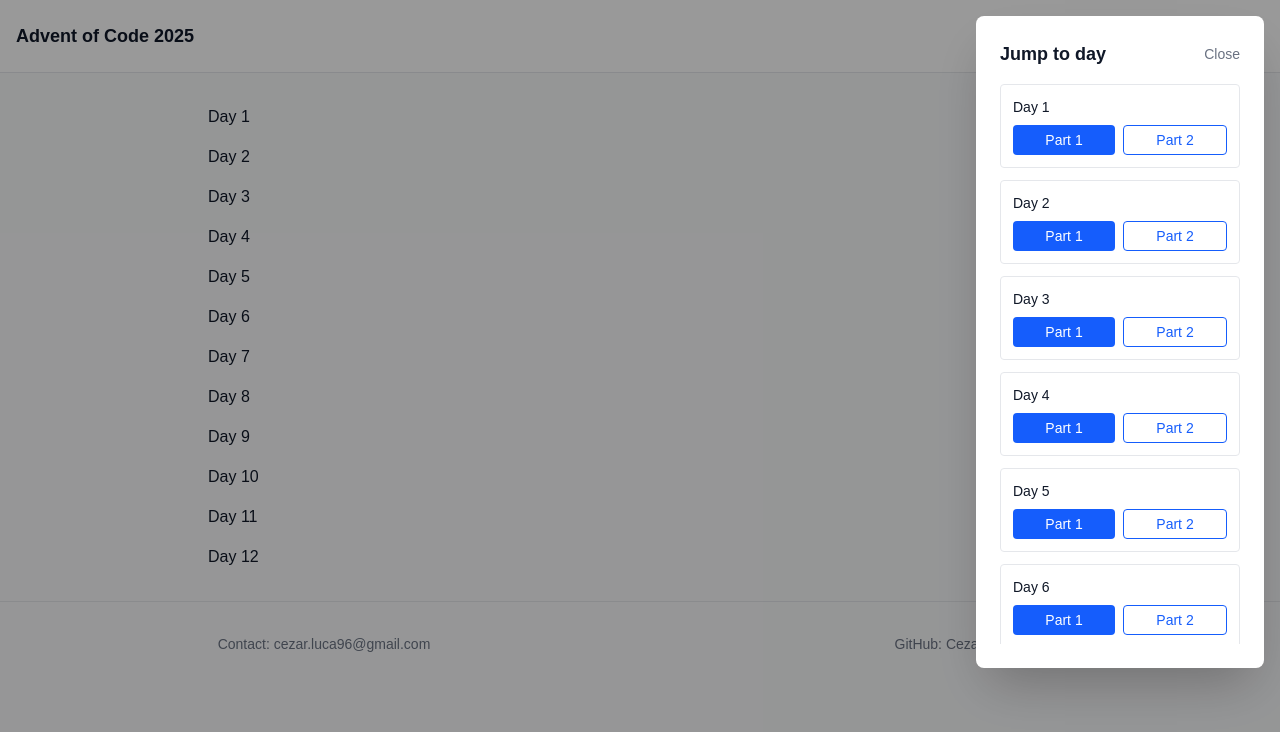
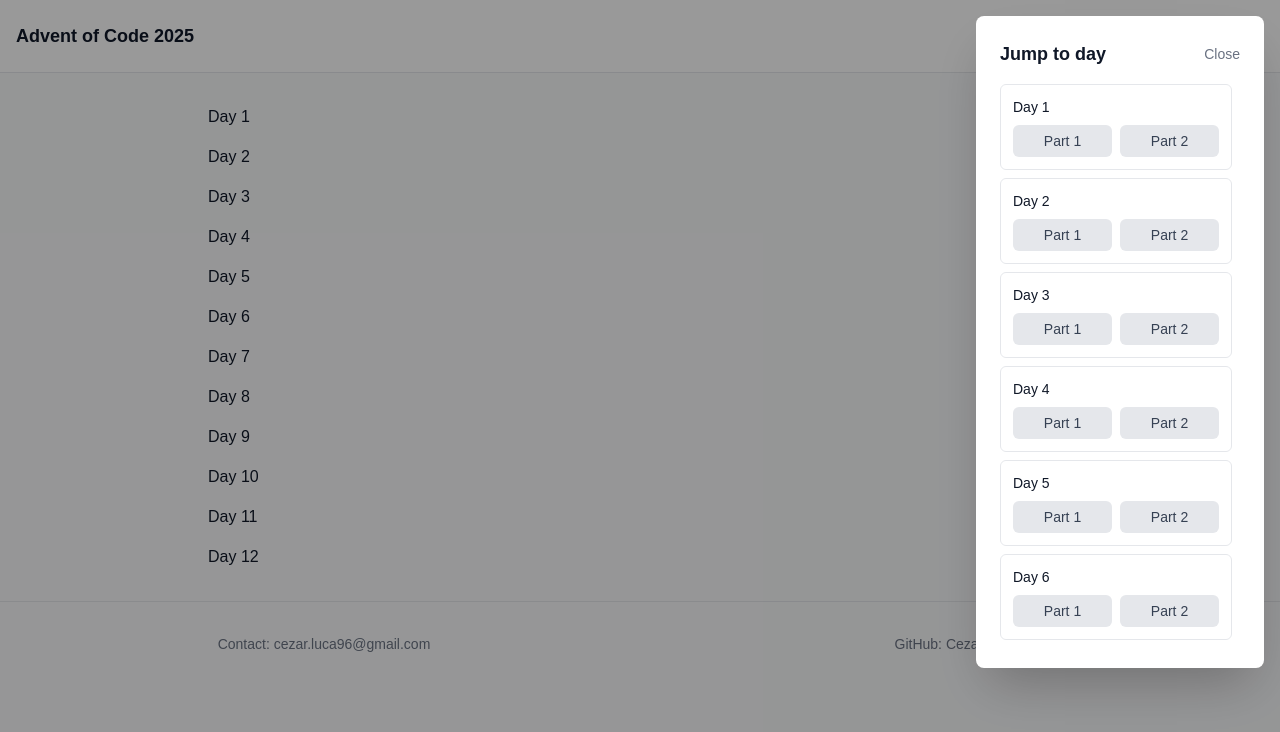
Before and after one commit to CezarLuca/advent-of-code-25, a Next.js app: page / in a window 1280 px wide. Both pictures are taken after a click on the button "Open navigation menu". Shown: the top 732 px of the page. Built offline with nearby package versions, Linux system fonts and the light colour scheme.

Commit message:
Fix styling for burger menu

```diff
--- a/app/components/ui/BurgerMenu.tsx
+++ b/app/components/ui/BurgerMenu.tsx
@@ -40,48 +40,60 @@
                 </header>
 
                 {openDay && (
-                    <div className="mb-4 p-2 rounded bg-blue-50 dark:bg-blue-900/30 text-sm">
-                        Currently viewing: <strong>Day {openDay}</strong> - Part{" "}
-                        {selectedProblems[openDay]}
+                    <div className="mb-4 p-3 rounded-md border border-gray-300 bg-gray-100 dark:border-gray-600 dark:bg-gray-800 text-sm">
+                        <span className="text-gray-600 dark:text-gray-400">
+                            Currently viewing:
+                        </span>
+                        <p className="font-semibold text-gray-900 dark:text-gray-50">
+                            Day {openDay} — Part {selectedProblems[openDay]}
+                        </p>
                     </div>
                 )}
 
-                <div className="space-y-3 max-h-[70vh] overflow-y-auto">
-                    {days.map((day) => (
+                <div
+                    className="space-y-2 max-h-[70vh] overflow-y-auto pr-2
+                        [&::-webkit-scrollbar]:w-1.5
+                        [&::-webkit-scrollbar-track]:bg-gray-200
+                        [&::-webkit-scrollbar-track]:rounded-full
+                        [&::-webkit-scrollbar-thumb]:bg-gray-400
+                        [&::-webkit-scrollbar-thumb]:rounded-full
+                        [&::-webkit-scrollbar-thumb]:hover:bg-gray-500
+                        dark:[&::-webkit-scrollbar-track]:bg-gray-800
+                        dark:[&::-webkit-scrollbar-thumb]:bg-gray-600
+                        dark:[&::-webkit-scrollbar-thumb]:hover:bg-gray-500"
+                >
+                    {days.map((day) => {
+                        const isActiveDay = openDay === day;
+                        const activeProblem = selectedProblems[day];
+
+                        return (
                             <div
                                 key={day}
-                            className={`rounded border p-3 ${
-                                openDay === day
-                                    ? "border-blue-500 bg-blue-50 dark:bg-blue-900/20"
-                                    : "border-gray-200 dark:border-gray-700"
+                                className={`rounded-md border p-3 transition-colors ${
+                                    isActiveDay
+                                        ? "border-blue-500 bg-gray-100 dark:bg-gray-800"
+                                        : "border-gray-200 dark:border-gray-700 hover:bg-gray-50 dark:hover:bg-gray-800/50"
                                 }`}
                             >
-                            <p className="text-sm font-medium mb-2">
+                                <p className="text-sm font-medium mb-2 text-gray-900 dark:text-gray-100">
                                     Day {day}
-                                {openDay === day && (
-                                    <span className="ml-2 text-xs text-blue-600 dark:text-blue-400">
-                                        (open)
-                                    </span>
-                                )}
                                 </p>
                                 <div className="flex gap-2">
                                     <button
-                                    className={`flex-1 rounded py-1 text-sm ${
-                                        openDay === day &&
-                                        selectedProblems[day] === 1
-                                            ? "bg-blue-700 text-white"
-                                            : "bg-blue-600 text-white hover:bg-blue-500"
+                                        className={`flex-1 rounded-md py-1.5 text-sm font-medium transition-colors ${
+                                            isActiveDay && activeProblem === 1
+                                                ? "bg-gray-900 text-white dark:bg-gray-100 dark:text-gray-900"
+                                                : "bg-gray-200 text-gray-700 hover:bg-gray-300 dark:bg-gray-700 dark:text-gray-200 dark:hover:bg-gray-600"
                                         }`}
                                         onClick={() => handleSelect(day, 1)}
                                     >
                                         Part 1
                                     </button>
                                     <button
-                                    className={`flex-1 rounded border py-1 text-sm ${
-                                        openDay === day &&
-                                        selectedProblems[day] === 2
-                                            ? "bg-blue-600 text-white border-blue-600"
-                                            : "border-blue-600 text-blue-600 hover:bg-blue-50 dark:hover:bg-blue-950"
+                                        className={`flex-1 rounded-md py-1.5 text-sm font-medium transition-colors ${
+                                            isActiveDay && activeProblem === 2
+                                                ? "bg-gray-900 text-white dark:bg-gray-100 dark:text-gray-900"
+                                                : "bg-gray-200 text-gray-700 hover:bg-gray-300 dark:bg-gray-700 dark:text-gray-200 dark:hover:bg-gray-600"
                                         }`}
                                         onClick={() => handleSelect(day, 2)}
                                     >
@@ -89,7 +101,8 @@
                                     </button>
                                 </div>
                             </div>
-                    ))}
+                        );
+                    })}
                 </div>
             </div>
         </div>
```
Lines whose indentation alone changed are shown as unchanged.
